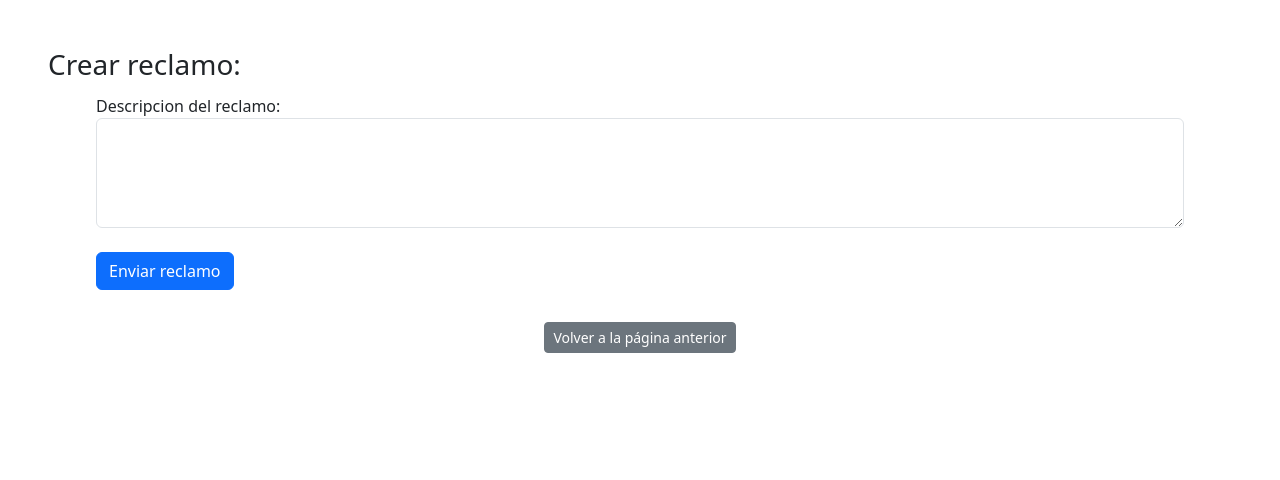
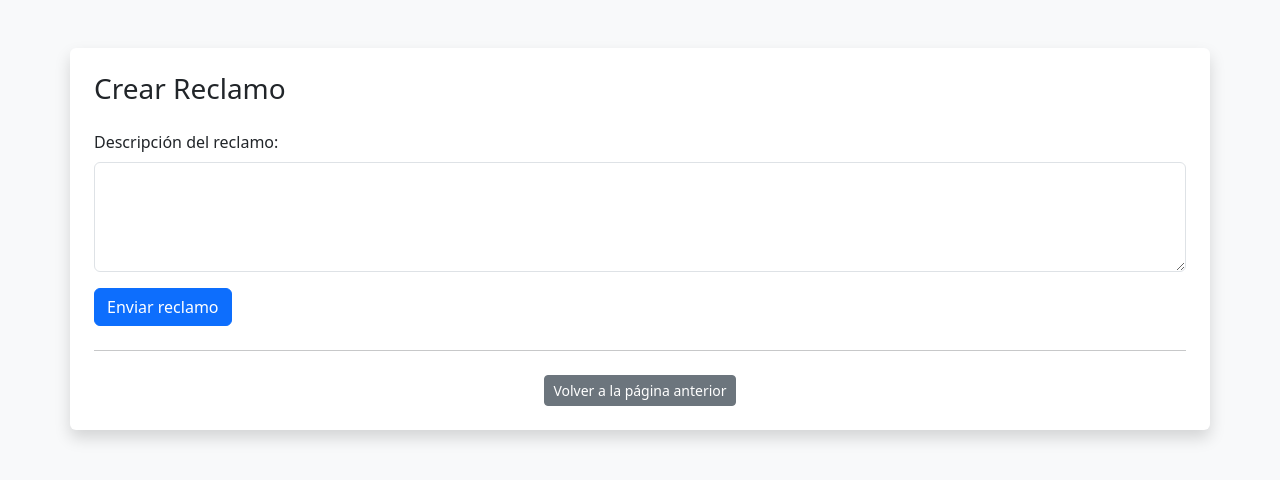
Before and after one commit to fioregaliani/SistemaUniversitario, a Flask app: page /crear_reclamo in a window 1280 px wide. Shown: the top 480 px of the page. Run offline with Flask 3, Linux system fonts and the light colour scheme; a user stored in the database is signed in; some libraries are stand-ins or nearby versions.

Commit message:
modif_crear_reclamo

```diff
--- a/templates/crear_reclamo.html
+++ b/templates/crear_reclamo.html
@@ -2,35 +2,44 @@
 <html lang="en">
 <head>
     <meta charset="UTF-8">
-    <title>Document</title>
+    <title>Crear Reclamo</title>
     <link href="https://cdn.jsdelivr.net/npm/bootstrap@5.3.0-alpha3/dist/css/bootstrap.min.css" rel="stylesheet" integrity="sha384-KK94CHFLLe+nY2dmCWGMq91rCGa5gtU4mk92HdvYe+M/SXH301p5ILy+dN9+nJOZ" crossorigin="anonymous">
     <script src="https://cdn.jsdelivr.net/npm/bootstrap@5.3.0-alpha3/dist/js/bootstrap.bundle.min.js" integrity="sha384-ENjdO4Dr2bkBIFxQpeoTz1HIcje39Wm4jDKdf19U8gI4ddQ3GYNS7NTKfAdVQSZe" crossorigin="anonymous"></script>
 </head>
-<body class="d-flex flex-column">
-    <div class="mx-5 mt-5 d-flex flex-column">
-        <h3>Crear reclamo:</h3>
-        <form class="mx-5 mt-1 mb-3" action="/crear_reclamo" method="post" onsubmit="return validarFormulario()">
-            <label for="texto">Descripcion del reclamo:</label><br>
-            <textarea id="texto" name="texto" rows="4" cols="50" class="form-control"></textarea><br>
-            <input type="submit" value="Enviar reclamo" class="btn btn-primary">
+<body class="bg-light d-flex flex-column align-items-center">
+
+    <!-- Contenedor principal -->
+    <div class="container mt-5 p-4 bg-white shadow rounded">
+        <h3 class="mb-4">Crear Reclamo</h3>
+
+        <!-- Formulario para enviar reclamo -->
+        <form action="/crear_reclamo" method="post" onsubmit="return validarFormulario()">
+            <!-- Campo de descripción del reclamo -->
+            <div class="mb-3">
+                <label for="texto" class="form-label">Descripción del reclamo:</label>
+                <textarea id="texto" name="texto" rows="4" class="form-control"></textarea>
+            </div>
+
+            <button type="submit" class="btn btn-primary">Enviar reclamo</button>
         </form>
+
+        <!-- Línea divisoria -->
+        <hr class="my-4">
+
+        <!-- Botón para volver a la página anterior -->
+        <div class="text-center">
+            <button class="btn btn-secondary btn-sm" onclick="goBack()">Volver a la página anterior</button>
+        </div>
     </div>
 
-    <!-- Contenedor para el botón de volver -->
-    <div class="container mt-3 text-center">
-        <!-- Botón para volver a la página anterior usando JavaScript -->
-        <button class="btn btn-secondary btn-sm" onclick="goBack()">Volver a la página anterior</button>
-    </div>
-
-    <!-- Agregar el script de JavaScript para validar el formulario -->
+    <!-- Script de JavaScript para validar el formulario y el botón de volver -->
     <script>
+        // Función para validar el formulario antes de enviarlo
         function validarFormulario() {
-            // Obtener el valor del campo de texto
             var textoReclamo = document.getElementById("texto").value;
 
-            // Verificar si el campo está vacío
+            // Verificar si el campo de descripción está vacío
             if (textoReclamo.trim() === "") {
-                // Mostrar un mensaje de alerta
                 alert("Por favor, complete el campo de descripción del reclamo.");
                 // Devolver false para evitar que el formulario se envíe
                 return false;
@@ -40,9 +49,11 @@
             return true;
         }
 
+        // Función para volver a la página anterior
         function goBack() {
             window.history.back();
         }
     </script>
+
 </body>
 </html>
```
Also changed, not shown: 1 other file.
